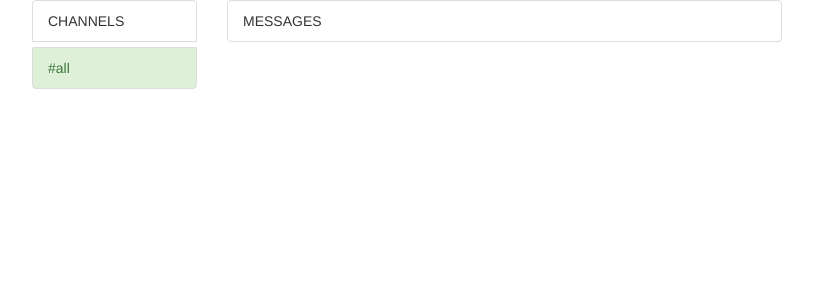
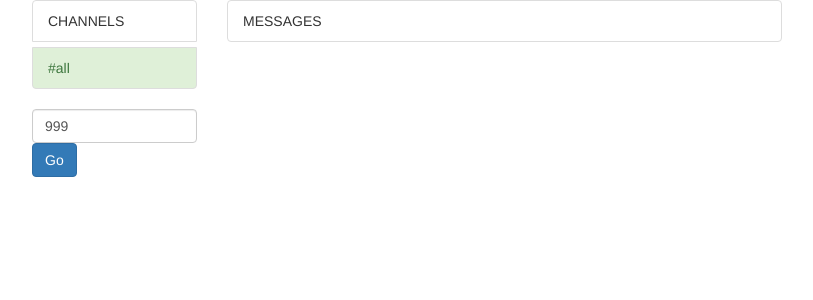
Before and after one commit to clrke/sakuna-matata, a Django app: page /channels/ in a window 1280 px wide. Shown: the top 300 px of the page, without its empty margins (38-851 px from the left). Run offline with Django 3.2, Linux system fonts and the light colour scheme; data that the repository does not hold is empty; some libraries are stand-ins or nearby versions.

Commit message:
Add threshold to messages total sentiment display

```diff
--- a/sakuna_matata/templates/home.html
+++ b/sakuna_matata/templates/home.html
@@ -26,6 +26,10 @@
                     {% endif %}
                 {% endfor %}
             </div>
+            <form method="GET" class="form form-horizontal">
+                <input type="number" name="threshold" class="form-control" size="3" value="{{ threshold }}">
+                <button type="submit" class="btn btn-primary">Go</button>
+            </form>
 		</div>
 		<div class = "col-md-6">
             <div class="list-group">
--- a/sakuna_matata/views.py
+++ b/sakuna_matata/views.py
@@ -17,6 +17,7 @@ def distance(xi, x):
 
 def home(request, name):
     channels = Channel.objects.all()
+    threshold = int(request.GET['threshold']) if 'threshold' in request.GET else 999
     current_channel = Channel.objects.filter(name=name)
     if current_channel.count():
         current_channel = current_channel[0]
@@ -33,8 +34,11 @@ def home(request, name):
 
     messages = sorted(messages, key=lambda m: m.total_sentiment)
 
+    messages = [message for message in messages if message.total_sentiment <= threshold]
+
     return render(request, 'home.html', {
         'channels': channels,
         'name': name,
-        'messages': messages
+        'messages': messages,
+        'threshold': threshold,
     })
```
